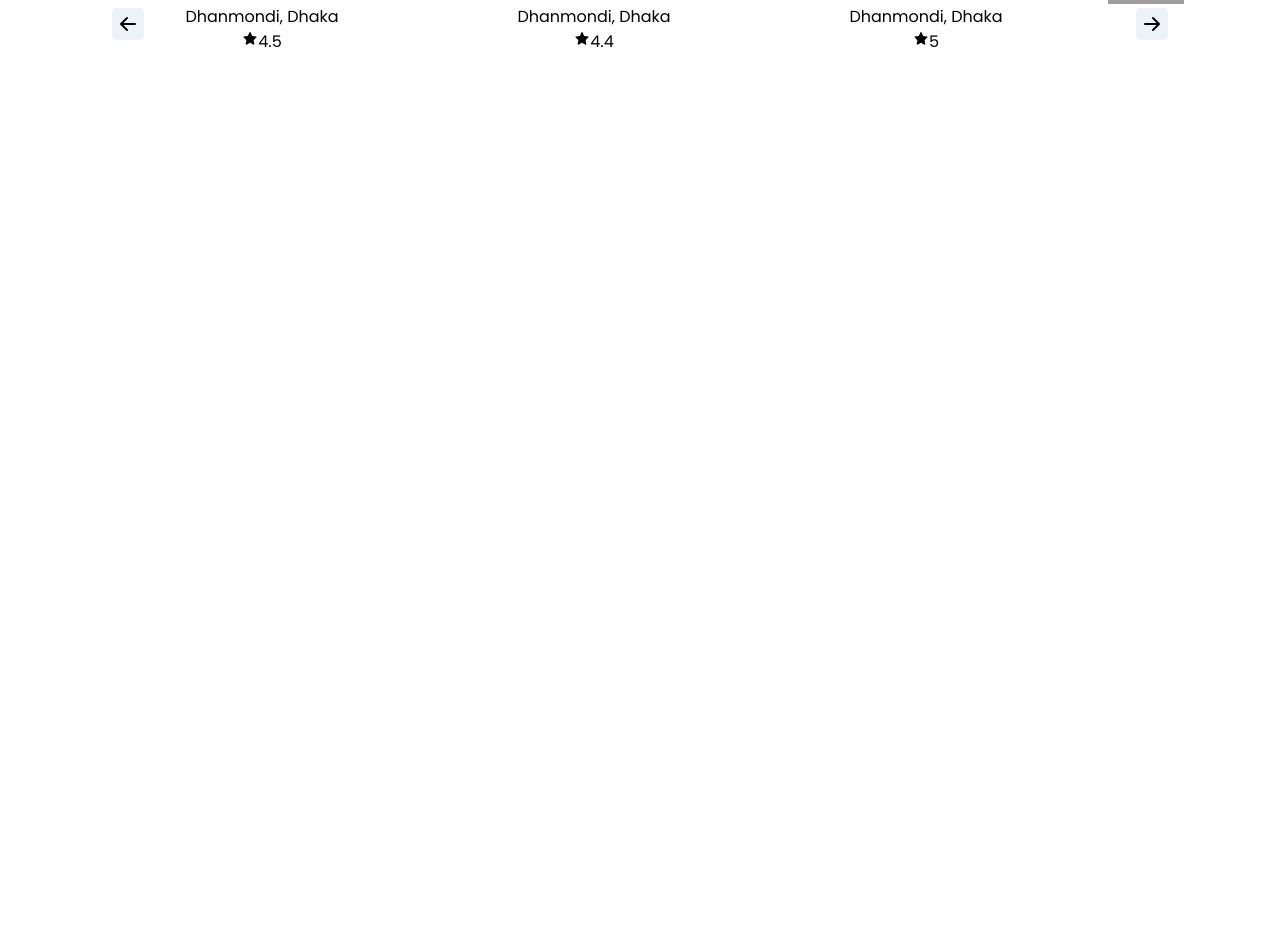
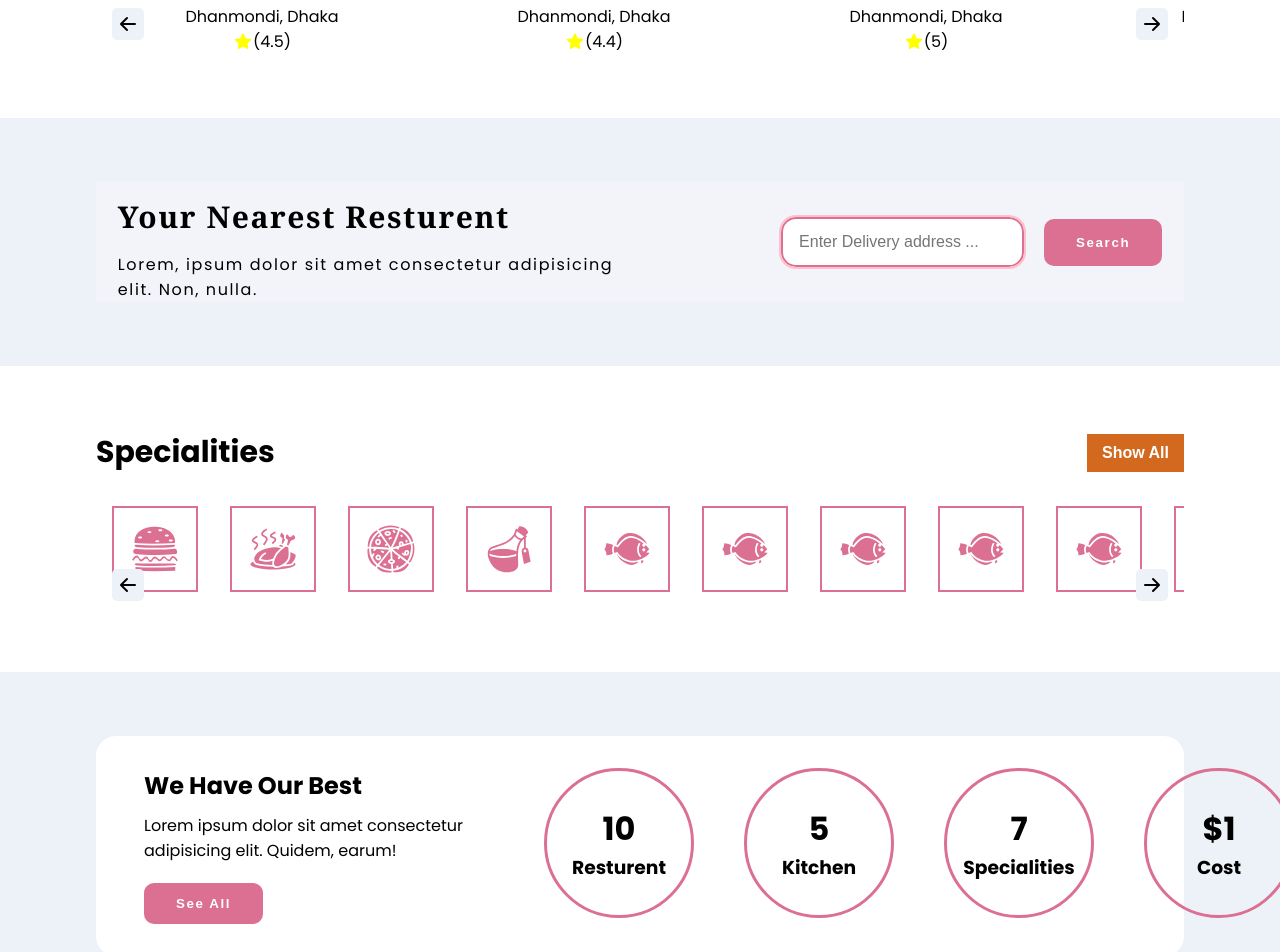
Before and after one commit to mehedi008h/food-delivery, a React (Create React App) app: page / in a window 1280 px wide. Shown: the part 1145-2097 px from the top of the page. Before the commit the page ends 1263 px from the top, so only its background shows below. Built offline with nearby package versions, Linux system fonts and the light colour scheme; grey boxes are pictures that could not be loaded.

Commit message:
complete resturent

```diff
--- a/package.json
+++ b/package.json
@@ -9,6 +9,8 @@
     "framer-motion": "^6.2.8",
     "node-sass": "^7.0.1",
     "react": "^17.0.2",
+    "react-counter": "^1.1.0",
+    "react-countup": "^6.1.1",
     "react-dom": "^17.0.2",
     "react-icons": "^4.3.1",
     "react-rating": "^2.0.5",
--- a/public/resturent.json
+++ b/public/resturent.json
@@ -19,38 +19,38 @@
   },
   {
     "image": "https://res.cloudinary.com/mehedi08h/image/upload/v1647004641/resturent/s-img-6_kemwzg.jpg",
-    "address": "",
+    "address": "Dhanmondi, Dhaka",
     "rating": "4.2",
-    "name": ""
+    "name": "Blue Radison"
   },
   {
     "image": "https://res.cloudinary.com/mehedi08h/image/upload/v1647004640/resturent/s-img-1_qcfas8.jpg",
-    "address": "",
+    "address": "Dhanmondi, Dhaka",
     "rating": "4.7",
-    "name": ""
+    "name": "Blue Radison"
   },
   {
     "image": "https://res.cloudinary.com/mehedi08h/image/upload/v1647004640/resturent/s-img-2_usyprs.jpg",
-    "address": "",
+    "address": "Dhanmondi, Dhaka",
     "rating": "4.8",
-    "name": ""
+    "name": "Blue Radison"
   },
   {
     "image": "https://res.cloudinary.com/mehedi08h/image/upload/v1647004640/resturent/p-6_sqrr9i.jpg",
-    "address": "",
+    "address": "Dhanmondi, Dhaka",
     "rating": "4.3",
-    "name": ""
+    "name": "Blue Radison"
   },
   {
     "image": "https://res.cloudinary.com/mehedi08h/image/upload/v1647004640/resturent/p-5_o7pqy9.jpg",
-    "address": "",
+    "address": "Dhanmondi, Dhaka",
     "rating": "4.6",
-    "name": ""
+    "name": "Blue Radison"
   },
   {
     "image": "https://res.cloudinary.com/mehedi08h/image/upload/v1647004640/resturent/s-img-3_roqjmd.jpg",
-    "address": "",
+    "address": "Dhanmondi, Dhaka",
     "rating": "4.1",
-    "name": ""
+    "name": "Blue Radison"
   }
 ]
--- a/src/App.js
+++ b/src/App.js
@@ -2,6 +2,9 @@ import "./App.scss";
 import Header from "./components/header/Header";
 import Banner from "./container/banner/Banner";
 import Resturent from "./container/resturent/Resturent";
+import SearchResturent from "./container/resturent/SearchResturent";
+import Specialities from "./container/resturent/Specialities";
+import WeHave from "./container/resturent/WeHave";
 
 function App() {
   return (
@@ -9,6 +12,9 @@ function App() {
       <Header />
       <Banner />
       <Resturent />
+      <SearchResturent />
+      <Specialities />
+      <WeHave />
     </div>
   );
 }
--- a/src/container/resturent/Resturent.jsx
+++ b/src/container/resturent/Resturent.jsx
@@ -1,14 +1,12 @@
 import React, { useEffect, useState } from "react";
 import { BsArrowLeftShort, BsArrowRightShort } from "react-icons/bs";
 import { AiFillStar } from "react-icons/ai";
-import Rating from "react-rating";
 
 import "./Resturent.scss";
 
 const Resturent = () => {
   const scrollRef = React.useRef(null);
   const [resturent, setResturent] = useState([]);
-  console.log(resturent);
 
   // load data
   useEffect(() => {
@@ -45,8 +43,8 @@ const Resturent = () => {
                   <p>{branch?.address}</p>
                 </div>
                 <span>
-                  <AiFillStar />
-                  {branch?.rating}
+                  <AiFillStar size={20} color={"yellow"} />
+                  <p>({branch?.rating})</p>
                 </span>
               </div>
             </div>
--- a/src/container/resturent/Resturent.scss
+++ b/src/container/resturent/Resturent.scss
@@ -53,6 +53,10 @@
       flex-direction: column;
       justify-content: space-between;
       align-items: center;
+      span {
+        display: flex;
+        align-items: center;
+      }
     }
   }
 }
@@ -79,3 +83,102 @@
     color: var(--secondary-color);
   }
 }
+
+// search resturent
+
+.search_resturent {
+  padding: 4rem 6rem;
+}
+.search_container {
+  background-color: #f2f4fa;
+  display: flex;
+  align-items: center;
+  justify-content: space-evenly;
+
+  div {
+    h3 {
+      font-family: var(--font-noto);
+      font-weight: 700;
+      font-size: 30px;
+      line-height: 70px;
+      letter-spacing: 0.1rem;
+    }
+    p {
+      font-family: var(--font-popinos);
+      width: 80%;
+      letter-spacing: 0.1rem;
+    }
+    input {
+      height: 50px;
+      padding: 0.5rem 1rem;
+      outline: 2px solid pink;
+      border: 2px solid palevioletred;
+      border-radius: 15px;
+      font-weight: 500;
+      font-size: 16px;
+    }
+    button {
+      background-color: palevioletred;
+      border: none;
+      margin-left: 20px;
+      padding: 1rem 2rem;
+      border-radius: 10px;
+      font-weight: 700;
+      color: #fff;
+      letter-spacing: 0.1rem;
+    }
+  }
+}
+
+// specialities
+.specialities {
+  padding: 1rem;
+  border: 2px solid palevioletred;
+  color: palevioletred;
+  margin: 1rem;
+  transition: all 0.3s ease-in-out;
+  &:hover {
+    border: 2px solid rgb(97, 97, 45);
+    color: rgb(97, 97, 45);
+  }
+}
+
+// we_have
+.we_have {
+  padding: 4rem 6rem;
+}
+.we_have_container {
+  background-color: #fff;
+  padding: 2rem 3rem;
+  border-radius: 20px;
+
+  display: grid;
+  grid-template-columns: 400px repeat(4, 200px);
+
+  p {
+    margin-top: 10px;
+  }
+
+  button {
+    background-color: palevioletred;
+    border: none;
+    margin-top: 20px;
+    padding: 0.8rem 2rem;
+    border-radius: 10px;
+    font-weight: bold;
+    color: #fff;
+    letter-spacing: 0.1rem;
+  }
+
+  .best_container {
+    border: 3px solid palevioletred;
+    border-radius: 50%;
+    height: 150px;
+    width: 150px;
+
+    display: flex;
+    flex-direction: column;
+    align-items: center;
+    justify-content: center;
+  }
+}
--- /dev/null
+++ b/src/container/resturent/SearchResturent.jsx
@@ -0,0 +1,24 @@
+import React from "react";
+import "./Resturent.scss";
+
+const SearchResturent = () => {
+  return (
+    <div className="search_resturent">
+      <div className="search_container">
+        <div>
+          <h3>Your Nearest Resturent</h3>
+          <p>
+            Lorem, ipsum dolor sit amet consectetur adipisicing elit. Non,
+            nulla.
+          </p>
+        </div>
+        <div>
+          <input placeholder="Enter Delivery address ..." type="text" />
+          <button>Search</button>
+        </div>
+      </div>
+    </div>
+  );
+};
+
+export default SearchResturent;
--- /dev/null
+++ b/src/container/resturent/Specialities.jsx
@@ -0,0 +1,89 @@
+import React from "react";
+import { BsArrowLeftShort, BsArrowRightShort } from "react-icons/bs";
+import { FaPastafarianism } from "react-icons/fa";
+import {
+  GiChickenOven,
+  GiDrinkMe,
+  GiFlatfish,
+  GiFullPizza,
+  GiHamburger,
+} from "react-icons/gi";
+
+import "./Resturent.scss";
+
+const Specialities = () => {
+  const scrollRef = React.useRef(null);
+
+  const scroll = (direction) => {
+    const { current } = scrollRef;
+
+    if (direction === "left") {
+      current.scrollLeft -= 300;
+    } else {
+      current.scrollLeft += 300;
+    }
+  };
+  return (
+    <div className="resturent">
+      <div>
+        <h3>Specialities</h3>
+        <button>Show All</button>
+      </div>
+      <div className="resturent_container">
+        <div className="resturent_container_branch" ref={scrollRef}>
+          <div className="specialities">
+            <GiHamburger size={50} />
+          </div>
+          <div className="specialities">
+            <GiChickenOven size={50} />
+          </div>
+          <div className="specialities">
+            <GiFullPizza size={50} />
+          </div>
+          <div className="specialities">
+            <GiDrinkMe size={50} />
+          </div>
+          <div className="specialities">
+            <GiFlatfish size={50} />
+          </div>
+          <div className="specialities">
+            <GiFlatfish size={50} />
+          </div>
+          <div className="specialities">
+            <GiFlatfish size={50} />
+          </div>
+          <div className="specialities">
+            <GiFlatfish size={50} />
+          </div>
+          <div className="specialities">
+            <GiFlatfish size={50} />
+          </div>
+          <div className="specialities">
+            <GiFlatfish size={50} />
+          </div>
+          <div className="specialities">
+            <GiFlatfish size={50} />
+          </div>
+          <div className="specialities">
+            <GiFlatfish size={50} />
+          </div>
+          <div className="specialities">
+            <FaPastafarianism size={50} />
+          </div>
+        </div>
+        <div className="app__gallery-images_arrows">
+          <BsArrowLeftShort
+            className="gallery__arrow-icon"
+            onClick={() => scroll("left")}
+          />
+          <BsArrowRightShort
+            className="gallery__arrow-icon"
+            onClick={() => scroll("right")}
+          />
+        </div>
+      </div>
+    </div>
+  );
+};
+
+export default Specialities;
--- /dev/null
+++ b/src/container/resturent/WeHave.jsx
@@ -0,0 +1,48 @@
+import React from "react";
+import CountUp from "react-countup";
+
+import "./Resturent.scss";
+
+const WeHave = () => {
+  return (
+    <div className="we_have">
+      <div className="we_have_container">
+        <div>
+          <h2>We Have Our Best</h2>
+          <p>
+            Lorem ipsum dolor sit amet consectetur adipisicing elit. Quidem,
+            earum!
+          </p>
+          <button>See All</button>
+        </div>
+        <div className="best_container">
+          <h1>
+            <CountUp start={0} end={10} duration={0.5} />
+          </h1>
+          <h3>Resturent</h3>
+        </div>
+        <div className="best_container">
+          <h1>
+            <CountUp start={0} end={5} duration={0.5} />
+          </h1>
+          <h3>Kitchen</h3>
+        </div>
+        <div className="best_container">
+          <h1>
+            <CountUp start={0} end={7} duration={0.5} />
+          </h1>
+          <h3>Specialities</h3>
+        </div>
+        <div className="best_container">
+          <h1>
+            $
+            <CountUp start={0} end={1} duration={0.5} />
+          </h1>
+          <h3>Cost</h3>
+        </div>
+      </div>
+    </div>
+  );
+};
+
+export default WeHave;
```
Also changed, not shown: 1 other file (tests, documents, lock files or other folders).
